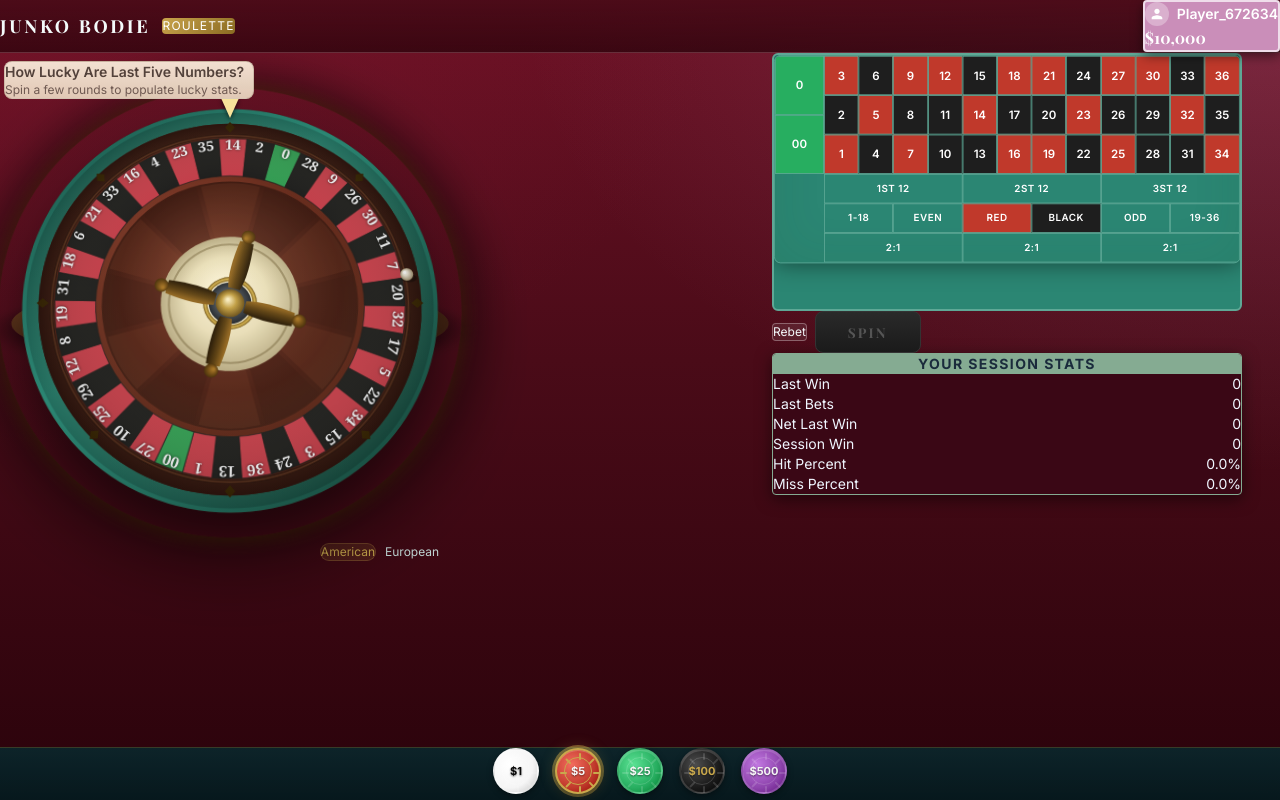
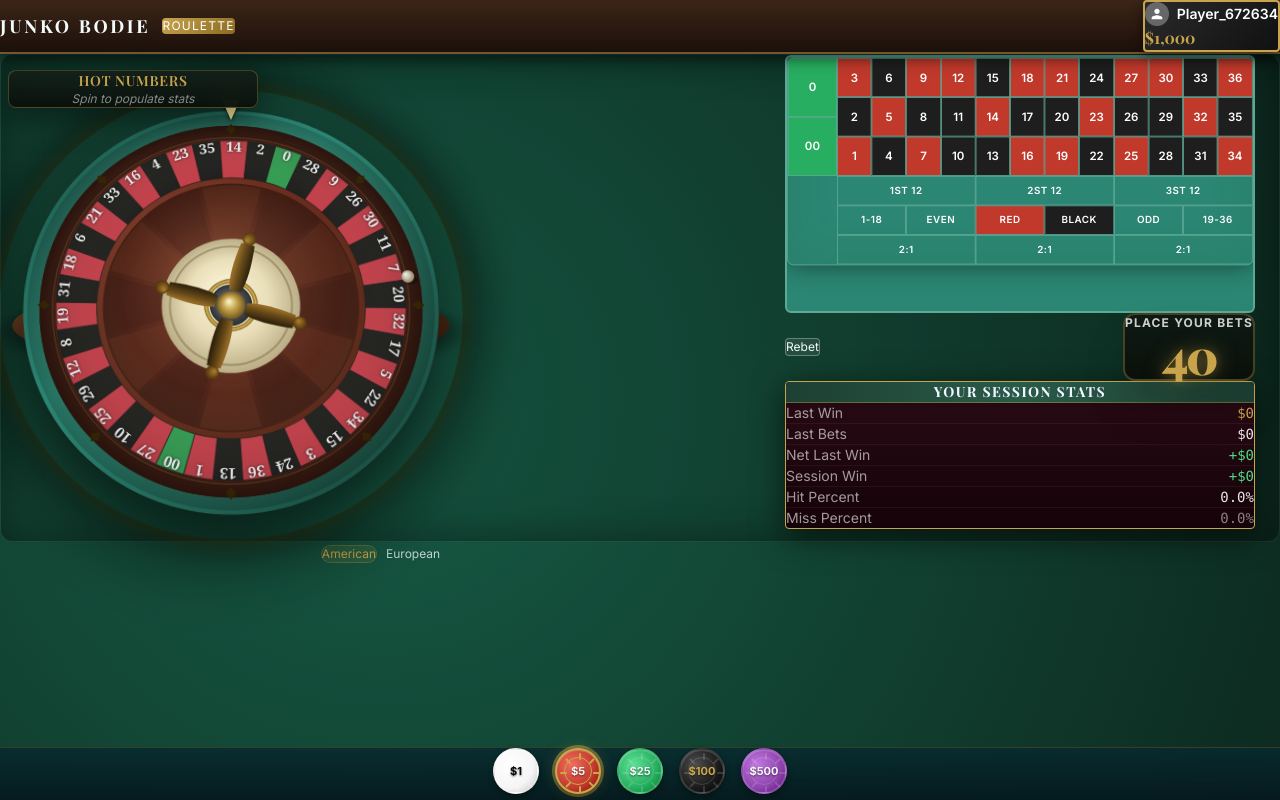
Before and after one commit to junko-bodie/jb_roulette, a Next.js app: page /game in a window 1280 px wide. Built offline with nearby package versions, Linux system fonts and the light colour scheme.

Commit message:
timing implemented

```diff
--- a/src/app/game/page.tsx
+++ b/src/app/game/page.tsx
@@ -13,13 +13,15 @@
 'use client';
 
 import { useCallback, useEffect, useMemo, useRef, useState } from 'react';
-import { motion } from 'framer-motion';
+import { motion, AnimatePresence } from 'framer-motion';
 import RouletteWheel from '@/components/table/RouletteWheel';
 import BettingLayout from '@/components/table/BettingLayout';
 import ChipTray from '@/components/chips/ChipTray';
 import SpinButton from '@/components/ui/SpinButton';
 import ResultDisplay from '@/components/ui/ResultDisplay';
 import SpinHistory from '@/components/ui/SpinHistory';
+import BettingTimer from '@/components/ui/BettingTimer';
+import { useGameCycle } from '@/hooks/useGameCycle';
 import { useGameState } from '@/hooks/useGameState';
 import { COLORS } from '@/styles/theme';
 
@@ -65,7 +67,14 @@ export default function GamePage() {
     game.startNewRound();
   }, [game]);
 
-  const isBettingDisabled = game.phase !== 'betting';
+  const cycle = useGameCycle({
+    phase: game.phase,
+    setPhase: game.setPhase,
+    executeSpin: handleSpin,
+    startNewRound: game.startNewRound,
+  });
+
+  const isBettingDisabled = game.phase !== 'BETTING';
   const playerTag = 'Player_672634';
 
   useEffect(() => {
@@ -93,19 +102,16 @@ export default function GamePage() {
     <div
       className="flex flex-col h-screen overflow-hidden select-none"
       style={{
-        background: `
-          radial-gradient(ellipse at top left, #8d1c3540 0%, transparent 40%),
-          radial-gradient(ellipse at top right, #ca8eb933 0%, transparent 42%),
-          linear-gradient(180deg, #6d1125 0%, #4a0b18 45%, #2a030b 100%)
-        `,
+        background: `radial-gradient(circle at 30% 50%, #165b45 0%, #0d2a20 100%)`,
       }}
     >
       {/* Top Bar / Player card */}
       <header
         className="flex items-center justify-between px-4 lg:px-6 py-3 z-10 gap-3"
         style={{
-          background: 'linear-gradient(to bottom, rgba(74, 11, 24, 0.95), rgba(42, 3, 11, 0.75))',
-          borderBottom: '1px solid rgba(255,255,255,0.15)',
+          background: 'linear-gradient(to bottom, #3b2518, #1c100a)',
+          borderBottom: '2px solid rgba(201, 164, 76, 0.4)',
+          boxShadow: '0 4px 15px rgba(0,0,0,0.6)',
         }}
       >
         <div className="flex items-center gap-3">
@@ -139,8 +145,8 @@ export default function GamePage() {
           <div
             className="flex flex-col px-4 py-2 rounded border-2"
             style={{
-              background: '#ca8eb9',
-              borderColor: 'rgba(255, 255, 255, 0.7)',
+              background: 'linear-gradient(135deg, #2a2a2a, #111)',
+              borderColor: '#c9a44c',
               boxShadow: '0 4px 12px rgba(0,0,0,0.5)',
             }}
           >
@@ -154,7 +160,7 @@ export default function GamePage() {
                 {playerTag}
               </p>
             </div>
-            <p className="text-sm md:text-base font-bold text-white pl-8" style={{ fontFamily: 'var(--font-playfair)' }}>
+            <p className="text-sm md:text-base font-bold pl-8" style={{ fontFamily: 'var(--font-playfair)', color: '#c9a44c' }}>
               ${game.balance.toLocaleString()}
             </p>
           </div>
@@ -174,32 +180,33 @@ export default function GamePage() {
           initial={{ opacity: 0, x: -24 }}
           animate={{ opacity: 1, x: 0 }}
           transition={{ duration: 0.5 }}
-          className="w-full max-w-[230px] md:max-w-[250px] rounded-lg border p-2 h-fit md:absolute md:left-1 md:top-2 z-20"
+          className="w-full max-w-[230px] md:max-w-[250px] rounded-lg border p-2 h-fit md:absolute md:left-2 md:top-4 z-20 backdrop-blur-md"
           style={{
-            background: 'linear-gradient(180deg, rgba(250,235,218,0.95) 0%, rgba(235,216,194,0.92) 100%)',
-            borderColor: 'rgba(80, 60, 40, 0.18)',
+            background: 'linear-gradient(180deg, rgba(20, 30, 25, 0.85) 0%, rgba(10, 15, 10, 0.95) 100%)',
+            borderColor: 'rgba(201, 164, 76, 0.3)',
+            boxShadow: '0 8px 32px rgba(0,0,0,0.5)',
           }}
         >
-          <h2 className="text-sm font-semibold mb-2 text-[#53423b]">How Lucky Are Last Five Numbers?</h2>
+          <h2 className="text-sm font-semibold mb-2 text-[#c9a44c] uppercase tracking-wider text-center" style={{ fontFamily: 'var(--font-playfair)' }}>Hot Numbers</h2>
           <div className="space-y-2">
             {luckyNumbers.length === 0 ? (
-              <p className="text-xs text-[#6f5a52]">Spin a few rounds to populate lucky stats.</p>
+              <p className="text-xs text-white/50 text-center italic">Spin to populate stats</p>
             ) : (
               luckyNumbers.map((entry) => (
                 <div key={entry.display} className="grid grid-cols-[30px_1fr_48px] items-center gap-2">
-                  <span className="text-sm font-bold text-[#352a27]">{entry.display}</span>
-                  <div className="h-3 rounded-full bg-black/15 overflow-hidden">
-                    <div className="h-full rounded-full bg-[#e95d85]" style={{ width: `${entry.hitRate}%` }} />
+                  <span className="text-sm font-bold text-white text-center">{entry.display}</span>
+                  <div className="h-2 rounded-full bg-black/40 overflow-hidden border border-white/10">
+                    <div className="h-full rounded-full bg-gradient-to-r from-[#c9a44c] to-[#e4c97b]" style={{ width: `${entry.hitRate}%` }} />
                   </div>
-                  <span className="text-[11px] text-right text-[#5e4b45]">{entry.hitRate.toFixed(1)}%</span>
+                  <span className="text-[11px] text-right text-white/80 font-mono">{entry.hitRate.toFixed(1)}%</span>
                 </div>
               ))
             )}
           </div>
         </motion.aside>
 
-        <div className="mobile-landscape-shell mx-auto w-full max-w-[1360px] pt-2 md:pt-8 lg:pt-10">
-          <div className="mobile-landscape-row flex flex-col md:flex-row items-start gap-2 md:gap-2 lg:gap-3">
+        <div className="mobile-landscape-shell mx-auto w-full max-w-[1400px] pt-4 md:pt-6 lg:pt-8 bg-black/10 rounded-xl shadow-[inset_0_0_40px_rgba(0,0,0,0.4)] border border-white/5 my-2">
+          <div className="mobile-landscape-row flex flex-col md:flex-row items-start gap-4 md:gap-4 lg:gap-6 px-4 pb-4">
             {/* Wheel — responsive container */}
             <motion.div
               ref={wheelRef}
@@ -212,7 +219,7 @@ export default function GamePage() {
                 <RouletteWheel
                   wheelType={game.wheelType}
                   spinResult={game.currentResult}
-                  isSpinning={game.phase === 'spinning'}
+                  isSpinning={game.phase === 'SPINNING'}
                   onSpinComplete={handleSpinComplete}
                   size={wheelSize}
                 />
@@ -255,7 +262,27 @@ export default function GamePage() {
               transition={{ duration: 0.8, ease: [0.22, 1, 0.36, 1], delay: 0.25 }}
               className="mobile-landscape-right w-full md:w-[420px] lg:w-[470px] md:flex-shrink-0"
             >
-              <div className="w-full rounded-md border p-1.5 overflow-hidden" style={{ background: '#2b8673', borderColor: '#5ea896', borderWidth: '2px' }}>
+              <div className="w-full rounded-md border p-1.5 overflow-hidden relative" style={{ background: '#2b8673', borderColor: '#5ea896', borderWidth: '2px' }}>
+                <AnimatePresence>
+                  {game.phase === 'LOCKED' && (
+                    <motion.div
+                      initial={{ opacity: 0, scale: 0.9 }}
+                      animate={{ opacity: 1, scale: 1 }}
+                      exit={{ opacity: 0, scale: 1.1 }}
+                      className="absolute inset-0 z-50 flex items-center justify-center backdrop-blur-[2px] bg-black/40"
+                    >
+                      <div className="px-6 py-3 rounded-lg border-2" style={{
+                        background: 'linear-gradient(135deg, rgba(201, 168, 76, 0.95), rgba(139, 107, 34, 0.95))',
+                        borderColor: '#fcefa3',
+                        boxShadow: '0 8px 32px rgba(0,0,0,0.5)'
+                      }}>
+                        <h2 className="text-xl md:text-3xl font-black text-white tracking-widest drop-shadow-md" style={{ fontFamily: 'var(--font-playfair)' }}>
+                          BETS CLOSED
+                        </h2>
+                      </div>
+                    </motion.div>
+                  )}
+                </AnimatePresence>
                 <div
                   style={{
                     transform: 'scale(0.82)',
@@ -270,13 +297,15 @@ export default function GamePage() {
                     disabled={isBettingDisabled}
                     winningResult={game.currentResult}
                     payoutResult={game.lastPayout}
-                    showWinHighlight={game.phase === 'result'}
+                    showWinHighlight={game.phase === 'RESULT'}
+                    phase={game.phase}
                   />
                 </div>
               </div>
 
-              {/* Action row */}
-              <div className="flex items-center gap-2 mt-3 flex-wrap">
+              {/* Action row with Timer and Spin */}
+              <div className="flex items-center justify-between gap-2 mt-3 flex-wrap">
+                <div className="flex items-center gap-2">
                   <button
                     onClick={game.rebetLastRound}
                     disabled={isBettingDisabled}
@@ -291,7 +320,7 @@ export default function GamePage() {
                     Rebet
                   </button>
 
-                {game.totalBet > 0 && game.phase === 'betting' && (
+                  {game.totalBet > 0 && game.phase === 'BETTING' && (
                     <motion.div
                       initial={{ opacity: 0, scale: 0.9 }}
                       animate={{ opacity: 1, scale: 1 }}
@@ -310,34 +339,41 @@ export default function GamePage() {
                       </button>
                     </motion.div>
                   )}
+                </div>
 
+                {game.phase === 'BETTING' && (
+                  <BettingTimer timeRemaining={cycle.timeRemaining} />
+                )}
+
+                {game.phase === 'LOCKED' && (
                   <SpinButton
                     onClick={handleSpin}
-                  disabled={game.totalBet === 0 || isBettingDisabled}
-                  isSpinning={game.phase === 'spinning'}
+                    disabled={false}
+                    isSpinning={false}
                   />
+                )}
               </div>
 
               <motion.aside
                 initial={{ opacity: 0, x: 24 }}
                 animate={{ opacity: 1, x: 0 }}
                 transition={{ duration: 0.5, delay: 0.15 }}
-                className="w-full rounded border h-fit mt-2 overflow-hidden"
+                className="w-full rounded border overflow-hidden mt-4"
                 style={{
-                  background: '#3a0715',
-                  borderColor: '#85ab92',
+                  background: 'linear-gradient(180deg, #2a0b15 0%, #150208 100%)',
+                  borderColor: '#c9a44c',
                   borderWidth: '1px',
-                  boxShadow: '0 4px 16px rgba(0,0,0,0.5)'
+                  boxShadow: '0 8px 32px rgba(0,0,0,0.6)'
                 }}
               >
-                <div className="text-center text-xs md:text-sm font-bold uppercase tracking-widest text-[#1a2b3c] py-2" style={{ background: '#85ab92' }}>Your Session Stats</div>
-                <div className="space-y-1.5 text-[#f0f6ff] text-xs md:text-sm p-3">
-                  <div className="flex justify-between"><span>Last Win</span><span>{game.sessionStats.lastWin}</span></div>
-                  <div className="flex justify-between"><span>Last Bets</span><span>{game.sessionStats.lastBets}</span></div>
-                  <div className="flex justify-between"><span>Net Last Win</span><span>{game.sessionStats.netLastWin}</span></div>
-                  <div className="flex justify-between"><span>Session Win</span><span>{game.sessionStats.sessionWin}</span></div>
-                  <div className="flex justify-between"><span>Hit Percent</span><span>{game.sessionStats.hitPercent.toFixed(1)}%</span></div>
-                  <div className="flex justify-between"><span>Miss Percent</span><span>{game.sessionStats.missPercent.toFixed(1)}%</span></div>
+                <div className="text-center text-xs md:text-sm font-bold uppercase tracking-widest py-2.5 shadow-md" style={{ background: 'linear-gradient(to right, #1d4033, #2a5a48, #1d4033)', color: '#f0f6ff', borderBottom: '1px solid rgba(201, 164, 76, 0.4)', fontFamily: 'var(--font-playfair)' }}>Your Session Stats</div>
+                <div className="space-y-2 text-white/90 text-xs md:text-sm p-4" style={{ fontFamily: 'var(--font-inter)' }}>
+                  <div className="flex justify-between border-b border-white/5 pb-1"><span className="text-white/60">Last Win</span><span className="font-mono text-[#c9a44c]">${game.sessionStats.lastWin}</span></div>
+                  <div className="flex justify-between border-b border-white/5 pb-1"><span className="text-white/60">Last Bets</span><span className="font-mono">${game.sessionStats.lastBets}</span></div>
+                  <div className="flex justify-between border-b border-white/5 pb-1"><span className="text-white/60">Net Last Win</span><span className="font-mono" style={{ color: game.sessionStats.netLastWin >= 0 ? '#4ade80' : '#f87171' }}>{game.sessionStats.netLastWin >= 0 ? '+' : ''}${game.sessionStats.netLastWin}</span></div>
+                  <div className="flex justify-between border-b border-white/5 pb-1"><span className="text-white/60">Session Win</span><span className="font-mono" style={{ color: game.sessionStats.sessionWin >= 0 ? '#4ade80' : '#f87171' }}>{game.sessionStats.sessionWin >= 0 ? '+' : ''}${game.sessionStats.sessionWin}</span></div>
+                  <div className="flex justify-between border-b border-white/5 pb-1"><span className="text-white/60">Hit Percent</span><span className="font-mono">{game.sessionStats.hitPercent.toFixed(1)}%</span></div>
+                  <div className="flex justify-between"><span className="text-white/60">Miss Percent</span><span className="font-mono text-white/50">{game.sessionStats.missPercent.toFixed(1)}%</span></div>
                 </div>
               </motion.aside>
             </motion.div>
--- /dev/null
+++ b/src/components/ui/BettingTimer.tsx
@@ -0,0 +1,47 @@
+/**
+ * BettingTimer — 45s countdown timer during the betting phase.
+ * Handled prominently with rich casino-themed colors.
+ */
+
+'use client';
+
+import { motion } from 'framer-motion';
+
+interface BettingTimerProps {
+  timeRemaining: number;
+}
+
+export default function BettingTimer({ timeRemaining }: BettingTimerProps) {
+  let color = '#c9a44c'; // Gold (45-16s)
+  if (timeRemaining <= 15 && timeRemaining > 5) color = '#f97316'; // Orange (15-6s)
+  if (timeRemaining <= 5) color = '#ef4444'; // Red (5-0s)
+
+  return (
+    <div className="flex flex-col items-center justify-center p-3 sm:p-4 rounded-xl shadow-2xl border-2 backdrop-blur-md"
+        style={{
+          background: 'linear-gradient(180deg, rgba(15, 25, 20, 0.95) 0%, rgba(10, 15, 10, 0.95) 100%)',
+          borderColor: color + '50', // 50 is hex opacity for ~30%
+        }}
+    >
+      <h3 className="text-[10px] sm:text-xs font-bold tracking-widest uppercase mb-1"
+          style={{ color: '#fff', opacity: 0.8 }}
+      >
+        Place Your Bets
+      </h3>
+      <motion.div
+        key={timeRemaining}
+        initial={{ scale: 1.1, opacity: 0.8 }}
+        animate={{ scale: 1, opacity: 1 }}
+        transition={{ duration: 0.2 }}
+        className="text-3xl sm:text-4xl md:text-5xl font-black tabular-nums tracking-tighter"
+        style={{
+          fontFamily: 'var(--font-playfair)',
+          color: color,
+          textShadow: `0 0 20px ${color}80, 0 0 10px ${color}40`
+        }}
+      >
+        {Math.max(0, timeRemaining).toString().padStart(2, '0')}
+      </motion.div>
+    </div>
+  );
+}
--- a/src/components/ui/SpinButton.tsx
+++ b/src/components/ui/SpinButton.tsx
@@ -28,7 +28,7 @@ export default function SpinButton({ onClick, disabled, isSpinning }: SpinButton
       style={{
         background: disabled
           ? 'linear-gradient(180deg, #2a2a2a 0%, #1a1a1a 100%)'
-          : `linear-gradient(180deg, #f26f70 0%, #ea5556 40%, #d84546 100%)`,
+          : `linear-gradient(180deg, #d4af37 0%, #aa8715 40%, #8a6705 100%)`,
         color: disabled ? '#555' : '#ffffff',
         fontFamily: 'var(--font-playfair)',
         fontWeight: 700,
@@ -79,7 +79,7 @@ export default function SpinButton({ onClick, disabled, isSpinning }: SpinButton
       )}
 
       <span className="relative z-10">
-        {isSpinning ? 'Spinning' : 'Spin'}
+        {isSpinning ? 'SPINNING' : 'SPIN'}
       </span>
     </motion.button>
   );
--- /dev/null
+++ b/src/hooks/useGameCycle.ts
@@ -0,0 +1,107 @@
+/**
+ * useGameCycle — Centralized phase transition orchestrator
+ *
+ * Manages the timeouts and automated flow of the game:
+ * BETTING (45s) -> LOCKED (1.5s) -> SPINNING (5-7s, resolved externally)
+ *   -> RESULT (3s) -> RESET (1.5s) -> BETTING...
+ */
+
+import { useState, useEffect, useRef, useCallback } from 'react';
+import { type GamePhase } from '@/lib/gamePhases';
+
+export const BETTING_DURATION = 45;
+const LOCKED_DURATION_MS = 1500;
+const RESULT_DURATION_MS = 3000;
+const RESET_DURATION_MS = 1500;
+
+interface UseGameCycleArgs {
+  phase: GamePhase;
+  setPhase: (phase: GamePhase) => void;
+  executeSpin: () => void;
+  startNewRound: () => void;
+}
+
+export function useGameCycle({ phase, setPhase, executeSpin, startNewRound }: UseGameCycleArgs) {
+  const [timeRemaining, setTimeRemaining] = useState(BETTING_DURATION);
+  const timerRef = useRef<NodeJS.Timeout | null>(null);
+
+  // Keep latest callbacks in refs to avoid restarting the timer effect on every bet
+  const executeSpinRef = useRef(executeSpin);
+  const startNewRoundRef = useRef(startNewRound);
+
+  useEffect(() => {
+    executeSpinRef.current = executeSpin;
+    startNewRoundRef.current = startNewRound;
+  }, [executeSpin, startNewRound]);
+
+  // Phase effect runner
+  useEffect(() => {
+    // Clear any existing active timeouts when phase changes
+    if (timerRef.current) clearInterval(timerRef.current as NodeJS.Timeout);
+
+    switch (phase) {
+      case 'BETTING':
+        setTimeRemaining(BETTING_DURATION);
+        timerRef.current = setInterval(() => {
+          setTimeRemaining((prev) => {
+            if (prev <= 1) {
+              setPhase('LOCKED');
+              return 0; // lock at 0
+            }
+            return prev - 1;
+          });
+        }, 1000);
+        break;
+
+      case 'LOCKED':
+        // Bets closed overlay shows, wait 1.5s then auto-spin
+        timerRef.current = setTimeout(() => {
+          executeSpinRef.current(); // this should set phase to 'SPINNING' internally
+        }, LOCKED_DURATION_MS);
+        break;
+
+      case 'SPINNING':
+        // Resolved externally via the wheel's onSpinComplete callback
+        break;
+
+      case 'RESULT':
+        // Show the winning chips temporarily, then automatically move to reset
+        timerRef.current = setTimeout(() => {
+          setPhase('RESET');
+        }, RESULT_DURATION_MS);
+        break;
+
+      case 'RESET':
+        // Clear table visually with animation, then go back to betting
+        timerRef.current = setTimeout(() => {
+          startNewRoundRef.current(); // sets phase to BETTING, clears chips
+        }, RESET_DURATION_MS);
+        break;
+    }
+
+    return () => {
+      if (timerRef.current) {
+        clearInterval(timerRef.current as NodeJS.Timeout);
+        clearTimeout(timerRef.current as NodeJS.Timeout);
+      }
+    };
+  }, [phase, setPhase]);
+
+  // Expose manual cycle triggers for external control
+  const startCycle = useCallback(() => {
+    if (phase === 'BETTING') {
+      setPhase('LOCKED');
+    }
+  }, [phase, setPhase]);
+
+  const resetCycle = useCallback(() => {
+    startNewRound();
+  }, [startNewRound]);
+
+  return {
+    currentPhase: phase,
+    timeRemaining,
+    startCycle,
+    resetCycle,
+  };
+}
--- a/src/hooks/useGameState.ts
+++ b/src/hooks/useGameState.ts
@@ -12,13 +12,9 @@ import { type SpinResult, spinWheel, type WheelType } from '@/lib/rng';
 import { type PlacedBet, BET_MAP } from '@/lib/bets';
 import { calculatePayouts, type PayoutResult } from '@/lib/payouts';
 
-export type GamePhase =
-  | 'betting'     // Player placing bets
-  | 'spinning'    // Wheel spinning
-  | 'result'      // Result showing
-  | 'payout';     // Payout animation
+import { type GamePhase } from '@/lib/gamePhases';
 
-const STARTING_BALANCE = 10000;
+const STARTING_BALANCE = 1000;
 
 export interface GameState {
   balance: number;
@@ -59,7 +55,7 @@ export function useGameState() {
   const [bets, setBets] = useState<Map<string, PlacedBet>>(new Map());
   const [selectedChip, setSelectedChip] = useState(5);
   const [wheelType, setWheelType] = useState<WheelType>('american');
-  const [phase, setPhase] = useState<GamePhase>('betting');
+  const [phase, setPhase] = useState<GamePhase>('BETTING');
   const [currentResult, setCurrentResult] = useState<SpinResult | null>(null);
   const [lastPayout, setLastPayout] = useState<PayoutResult | null>(null);
   const [history, setHistory] = useState<SpinResult[]>([]);
@@ -84,7 +80,7 @@ export function useGameState() {
    */
   const placeBet = useCallback(
     (betId: string) => {
-      if (phase !== 'betting') return;
+      if (phase !== 'BETTING') return;
 
       const definition = BET_MAP.get(betId);
       if (!definition) return;
@@ -118,7 +114,7 @@ export function useGameState() {
    */
   const removeBet = useCallback(
     (betId: string) => {
-      if (phase !== 'betting') return;
+      if (phase !== 'BETTING') return;
 
       setBets((prev) => {
         const next = new Map(prev);
@@ -144,7 +140,7 @@ export function useGameState() {
    * Clear all bets.
    */
   const clearBets = useCallback(() => {
-    if (phase !== 'betting') return;
+    if (phase !== 'BETTING') return;
     setBets(new Map());
   }, [phase]);
 
@@ -152,7 +148,7 @@ export function useGameState() {
    * Execute a spin. Returns the result for animation purposes.
    */
   const executeSpin = useCallback((): SpinResult | null => {
-    if (phase !== 'betting') return null;
+    if (phase !== 'BETTING' && phase !== 'LOCKED') return null;
     if (bets.size === 0) return null;
 
     // Snapshot current round bets for rebet before resetting.
@@ -160,7 +156,7 @@ export function useGameState() {
 
     // Deduct total bet from balance
     setBalance((prev) => prev - totalBet);
-    setPhase('spinning');
+    setPhase('SPINNING');
 
     const result = spinWheel(wheelType);
     setCurrentResult(result);
@@ -174,7 +170,7 @@ export function useGameState() {
   const resolveResult = useCallback(() => {
     if (!currentResult) return;
 
-    setPhase('result');
+    setPhase('RESULT');
 
     const betArray = Array.from(bets.values());
     const payout = calculatePayouts(betArray, currentResult);
@@ -212,14 +208,14 @@ export function useGameState() {
    * Move back to betting phase after result display.
    */
   const startNewRound = useCallback(() => {
-    setPhase('betting');
+    setPhase('BETTING');
     setBets(new Map());
     setCurrentResult(null);
     setLastPayout(null);
   }, []);
 
   const rebetLastRound = useCallback(() => {
-    if (phase !== 'betting' || lastRoundBets.size === 0) return;
+    if (phase !== 'BETTING' || lastRoundBets.size === 0) return;
     setBets(cloneBetsMap(lastRoundBets));
   }, [phase, lastRoundBets]);
 
--- /dev/null
+++ b/src/lib/gamePhases.ts
@@ -0,0 +1,14 @@
+/**
+ * Game Phases Definition
+ *
+ * Defines the strict sequential phases the roulette game cycles through.
+ * Every UI element responds to the current phase to determine interactivity
+ * and visual state.
+ */
+
+export type GamePhase =
+  | 'BETTING'   // Players can place and remove chips
+  | 'LOCKED'    // Betting closed, spin is about to begin
+  | 'SPINNING'  // Wheel is in motion, no interaction allowed
+  | 'RESULT'    // Result is displayed, win/loss calculated
+  | 'RESET';    // Table clears, next round begins
```
Also changed, not shown: src/components/table/BettingLayout.tsx (+42 -6 lines), ts-errors.txt (added). Lines whose indentation alone changed are shown as unchanged.
